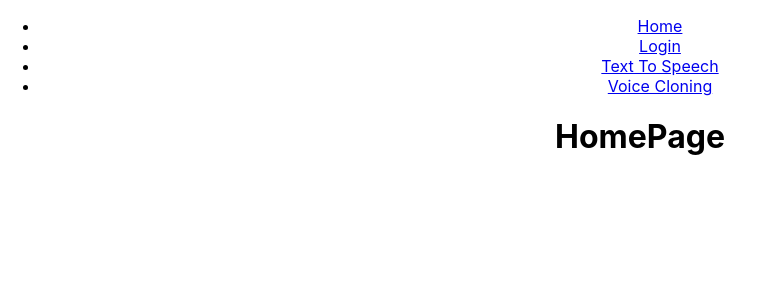
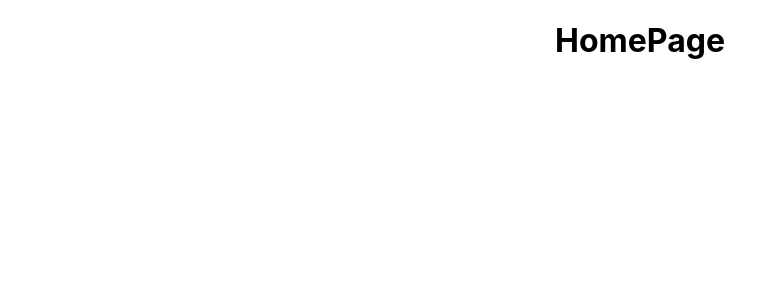
Before and after one commit to ChilliBilly/tortoise-frontend, a React (Create React App) app: page / in a window 1280 px wide. Shown: the top 300 px of the page, without its empty margins (0-764 px from the left). Built offline with nearby package versions, Linux system fonts and the light colour scheme.

Commit message:
add files for components

```diff
--- a/src/App.js
+++ b/src/App.js
@@ -9,23 +9,6 @@ import VoiceCloningPage from './perspective/VoiceCloningPage';
 function App() {
   return (
     <div className="App">
-      <nav>
-        <ul>
-          <li>
-            <a href="/">Home</a>
-          </li>
-          <li>
-            <a href="/login">Login</a>
-          </li>
-          <li>
-            <a href="/tts">Text To Speech</a>
-          </li>
-          <li>
-            <a href="/voiceclone">Voice Cloning</a>
-          </li>
-        </ul>
-      </nav>
-
       <Routes>
         <Route path='/' element={<HomePage />} />
         <Route path='/login' element={<LoginPage />} />
```
Also changed, not shown: src/component/home/Main.js (added, +7 -0 lines), src/component/home/TopNavigationBar.js (added, +7 -0 lines), src/component/login/SignIn.js (added, +7 -0 lines), src/component/login/SignUp.js (added, +7 -0 lines).
